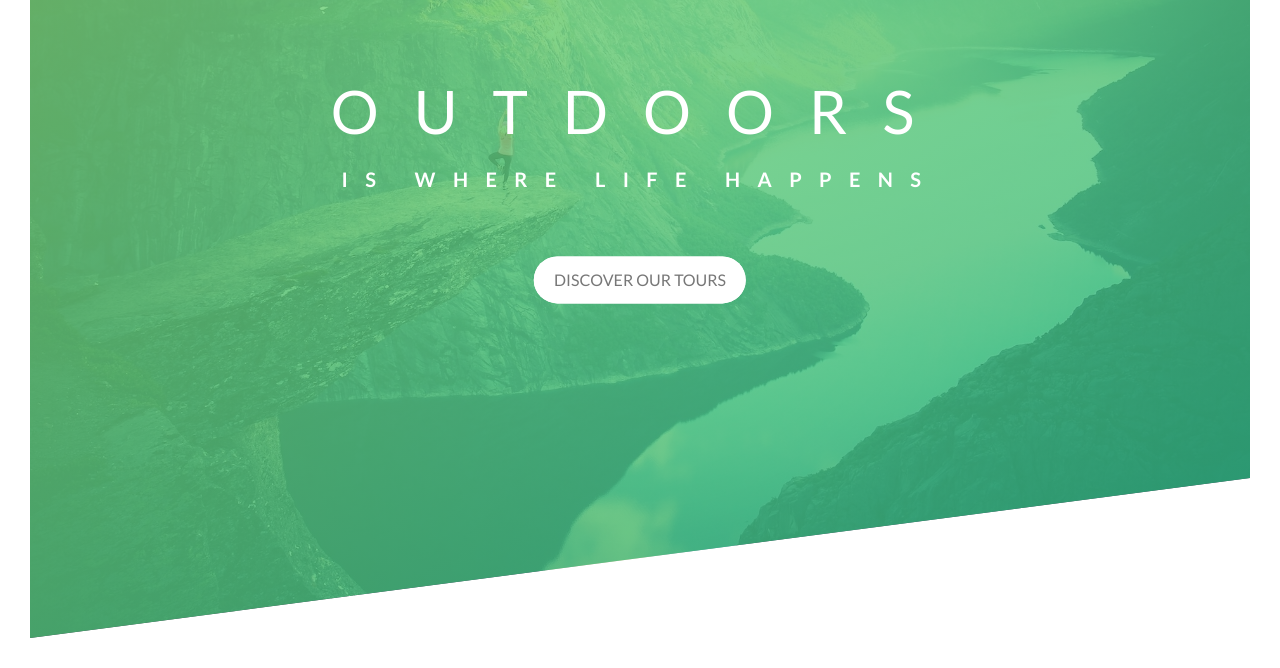
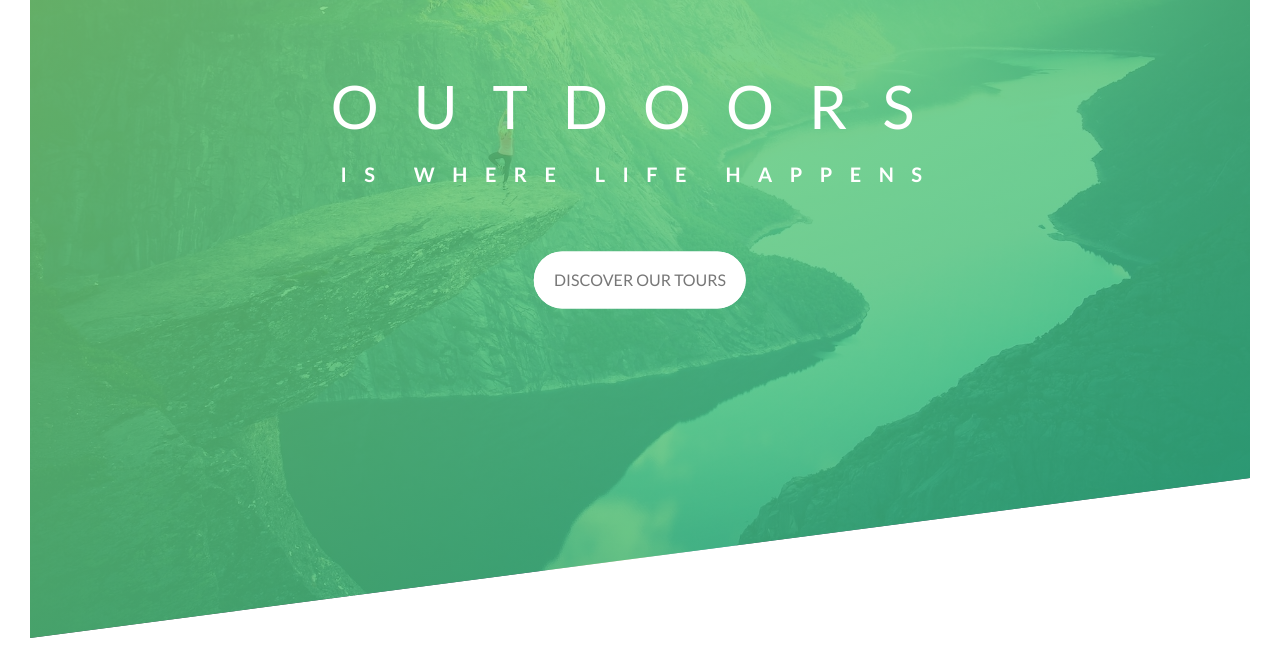
Before and after one commit to andreadityayanwar/Belajar-Natours-Example, a website: page index.html in a window 1280 px wide. Shown: the part 152-820 px from the top of the page. Drawn offline with Linux system fonts and the light colour scheme.

Commit message:
add: main.sass

```diff
--- a/package.json
+++ b/package.json
@@ -4,7 +4,7 @@
   "description": "Landing page for natours",
   "main": "index.js",
   "scripts": {
-    "test": "echo \"Error: no test specified\" && exit 1"
+    "compile:sass": "node-sass sass/main.scss css/style.css -w"
   },
   "repository": {
     "type": "git",
--- /dev/null
+++ b/sass/main.scss
@@ -0,0 +1,186 @@
+$color-primary: #55c57a;
+$color-primary-light: #7ed56f;
+$color-primary-dark: #28b485;
+
+$color-grey-dark: #777;
+$color-white: #fff;
+
+*,
+*::after,
+*::before {
+    margin: 0;
+    padding: 0;
+    box-sizing: inherit;
+}
+
+html {
+    font-size: 62.5%;
+}
+
+body {
+    font-family: "Lato", sans-serif;
+    font-weight: 400;
+    // font-size: 16px;
+    line-height: 1.7;
+    color: $color-grey-dark;
+    padding: 3rem;
+
+    box-sizing: border-box;
+}
+
+.header {
+    height: 95vh;
+    background-image: linear-gradient(
+        to right bottom,
+        rgba($color-primary-light, 0.8),
+        rgba($color-primary-dark, 0.8)),
+    url(../img/hero.jpg);
+    background-size: cover;
+    background-position: top;
+    position: relative;
+
+    clip-path: polygon(0 0, 100% 0, 100% 75vh, 0 100%)
+}
+
+.header__logo-box {
+    position: absolute;
+    top: 4rem;
+    left: 4rem
+}
+
+.header__logo {
+    height: 3.5rem;
+}
+
+.header__text-box {
+    position: absolute;
+    top: 40%;
+    left: 50%;
+    transform: translate(-50%, -50%);
+    text-align: center;
+}
+
+.heading-primary {
+    color: $color-white;
+    text-transform: uppercase;
+
+    backface-visibility: hidden;
+    margin-bottom: 6rem;
+}
+
+.heading-primary--main {
+    display: block;
+    font-size: 6rem;
+    font-weight: 400;
+    letter-spacing: 3.5rem;
+
+    animation-name: moveInLeft;
+    animation-duration: 1.5s;
+    animation-timing-function: ease-out;
+}
+
+.heading-primary--sub {
+    display: block;
+    font-size: 2rem;
+    font-weight: 700;
+    letter-spacing: 1.75rem;
+    animation: moveInRight 1.5s ease-out;
+}
+
+@keyframes moveInLeft {
+    0% {
+        opacity: 0;
+        transform: translateX(-10rem);
+    }
+
+    80% {
+        transform: translateX(1.2rem);
+    }
+
+    100% {
+        opacity: 1;
+        transform: translateX(0);
+    }
+}
+
+@keyframes moveInRight {
+    0% {
+        opacity: 0;
+        transform: translateX(10rem);
+    }
+
+    80% {
+        transform: translateX(-1.2rem);
+    }
+
+    100% {
+        opacity: 1;
+        transform: translateX(0);
+    }
+}
+
+@keyframes moveInBottom {
+    0% {
+        opacity: 0;
+        transform: translateY(3rem);
+    }
+
+    100% {
+        opacity: 1;
+        transform: translateX(0);
+    }
+}
+
+.btn:link,
+.btn:visited {
+    text-transform: uppercase;
+    text-decoration: none;
+    padding: 1.5rem 2rem;
+    display: inline-block;
+    border-radius: 10rem;
+    transition: all .2s;
+    position: relative;
+    font-size: 1.6rem;
+}
+
+.btn:hover {
+    transform: translateY(-3px);
+    box-shadow: 0 1rem 2rem rgba(0,0,0,.2);
+}
+
+.btn:active {
+    transform: translateY(-1px);
+    box-shadow: 0 .5rem 1rem, rgba(0,0,0,.2);
+}
+
+.btn--white {
+    background-color: $color-white;
+    color: $color-grey-dark;
+}
+
+.btn::after {
+    content: "";
+    display: inline-block;
+    height: 100%;
+    width: 100%;
+    border-radius: 10rem;
+    position: absolute;
+    left: 0;
+    top: 0;
+    z-index: -1;
+    transition: all .4s;
+}
+
+.btn--white::after {
+    background-color: $color-white;
+}
+
+.btn:hover::after {
+    transform: scaleX(1.4) scaleY(1.6);
+    opacity: 0;
+}
+
+.btn--animated {
+    animation: moveInBottom .5s ease-out .75s;
+    animation-fill-mode: backwards;
+}
```
Also changed, not shown: css/style.css.
